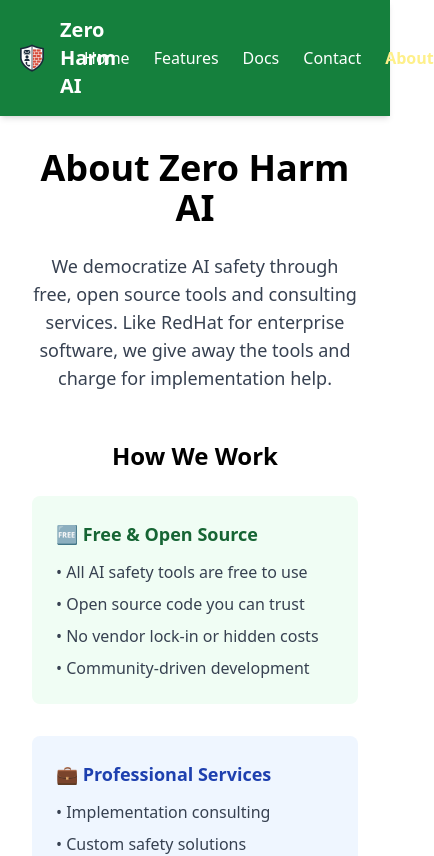
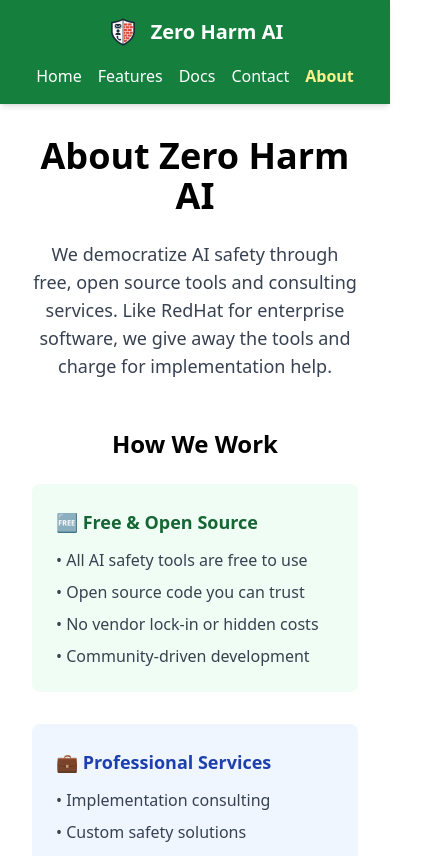
Before and after one commit to Zero-Harm-AI-LLC/zero-harm-ai-frontend, a React (Vite) app: page /about in a window 390 px wide. Shown: the top 856 px of the page, 434 px wide, since content can reach past the window. Built offline with nearby package versions, Linux system fonts and the light colour scheme; no server answers; the HTML template or start-up script is replaced by a standard one.

Commit message:
Fixed header to work on mobile device

```diff
--- a/src/components/Header.tsx
+++ b/src/components/Header.tsx
@@ -13,7 +13,7 @@
   const { pathname } = useLocation();
   return (
     <header className="bg-green-700 text-white shadow-md sticky top-0 z-50">
-      <div className="container mx-auto px-4 py-4 flex justify-between items-center">
+      <div className="container mx-auto px-4 py-4 flex flex-col md:flex-row justify-between items-center gap-4">
 
         {/* Logo + Title */}
         <div className="flex items-center space-x-3">
@@ -22,11 +22,11 @@
             alt="Zero Harm AI Logo"
             className="h-8 w-8"
           />
-          <span className="text-xl font-bold">Zero Harm AI</span>
+          <span className="text-xl font-bold whitespace-nowrap">Zero Harm AI</span>
         </div>
 
         {/* Navigation */}
-        <nav className="space-x-6">
+        <nav className="flex flex-wrap justify-center gap-x-4 gap-y-2">
           {navItems.map(({ name, path }) => (
             <Link
               key={path}
```
